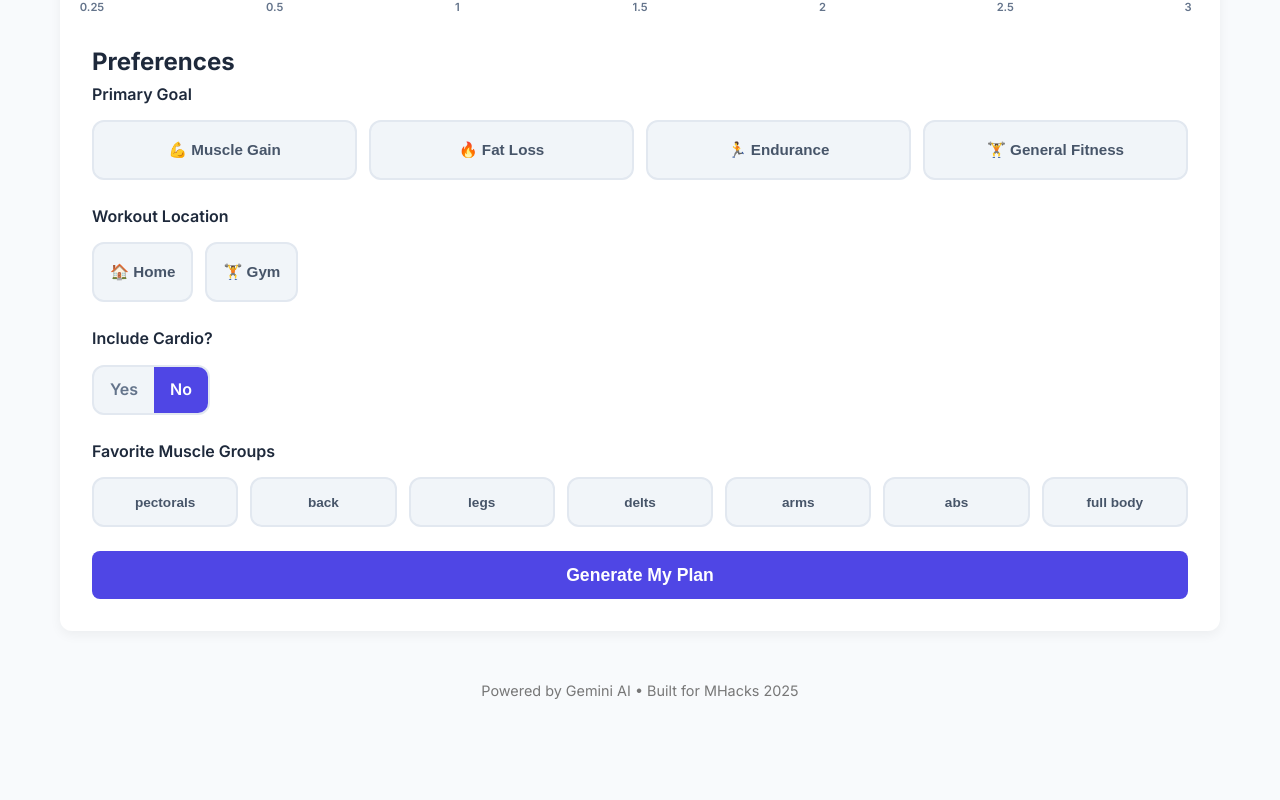
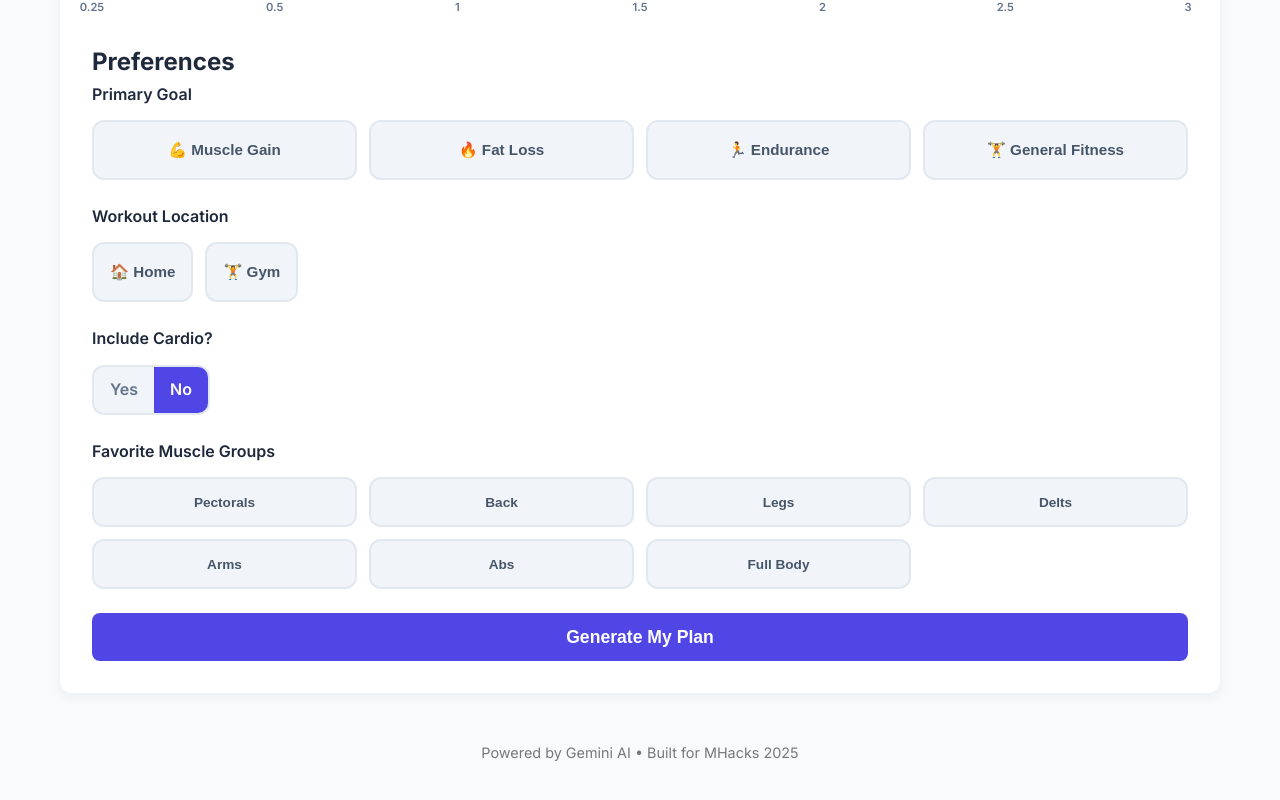
Before and after one commit to yourlocaljosh/fullstack-fitness, a React (Create React App) app in the folder client/: page / in a window 1280 px wide. Shown: the part 734-1534 px from the top of the page. Before the commit the page ends 1472 px from the top, so only its background shows below. Built offline with nearby package versions, Linux system fonts and the light colour scheme.

Commit message:
Add CSS styles for new buttons

```diff
--- a/client/src/styles/styles.css
+++ b/client/src/styles/styles.css
@@ -430,13 +430,6 @@ footer {
   gap: 12px;
 }
 
-/* Muscle Grid - 2 columns on mobile, 3+ on desktop */
-.muscle-grid {
-  display: grid;
-  grid-template-columns: repeat(auto-fit, minmax(100px, 1fr));
-  gap: 12px;
-}
-
 /* Selection Box Base Styles */
 .selection-box {
   background: #f1f5f9;
@@ -468,10 +461,43 @@ footer {
   box-shadow: 0 4px 12px rgba(79, 70, 229, 0.3);
 }
 
+/* Muscle Grid - Optimized for 11 muscle groups */
+.muscle-grid {
+  display: grid;
+  grid-template-columns: repeat(auto-fit, minmax(100px, 1fr));
+  gap: 12px;
+}
+
+/* Better responsive behavior for muscle groups */
+@media (min-width: 768px) {
+  .muscle-grid {
+    grid-template-columns: repeat(4, 1fr);
+  }
+}
+
+@media (max-width: 768px) and (min-width: 480px) {
+  .muscle-grid {
+    grid-template-columns: repeat(3, 1fr);
+  }
+}
+
+@media (max-width: 480px) {
+  .muscle-grid {
+    grid-template-columns: repeat(2, 1fr);
+  }
+
+  .muscle-box {
+    min-height: 45px;
+    font-size: 0.75rem;
+    padding: 8px;
+  }
+}
+
 /* Muscle Box Specific */
 .muscle-box {
   min-height: 50px;
   font-size: 0.85rem;
+  text-transform: capitalize;
 }
 
 /* Cardio Toggle */
```
